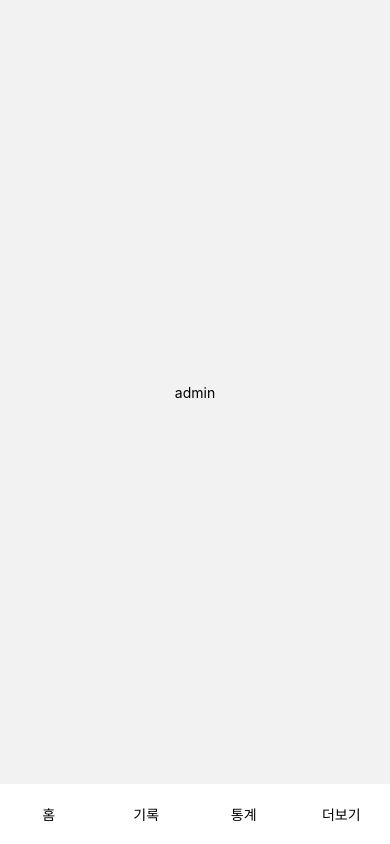
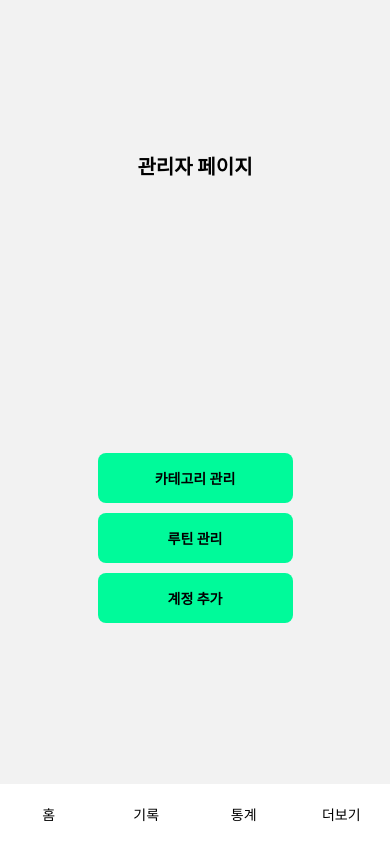
Before and after one commit to kigpand/healthinfo, a React Native app: screen /Admin in a window 390 px wide. Built offline with nearby package versions, Linux system fonts and the light colour scheme.

Commit message:
categorymanage 페이지 추가

```diff
--- a/App.tsx
+++ b/App.tsx
@@ -14,6 +14,7 @@ import {prevData} from './data/data';
 import useExercise from './store/useExercise';
 import Finish from './navigation/Finish';
 import Admin from './navigation/Admin';
+import CategoryManage from './navigation/CategoryManage';
 
 const Stack = createNativeStackNavigator();
 
@@ -77,6 +78,11 @@ function App(): JSX.Element {
           component={Admin}
           options={{headerShown: false}}
         />
+        <Stack.Screen
+          name="CategoryManage"
+          component={CategoryManage}
+          options={{headerShown: false}}
+        />
       </Stack.Navigator>
       <Footer />
     </NavigationContainer>
--- a/navigation/Admin.tsx
+++ b/navigation/Admin.tsx
@@ -1,9 +1,25 @@
-import {StyleSheet, Text, View} from 'react-native';
+import {Pressable, StyleSheet, Text, View} from 'react-native';
+import {mainColor} from '../style/color';
+import {ParamListBase, useNavigation} from '@react-navigation/native';
+import {NativeStackNavigationProp} from '@react-navigation/native-stack';
 
 export default function Admin() {
+  const nav = useNavigation<NativeStackNavigationProp<ParamListBase>>();
+
   return (
     <View style={styles.container}>
-      <Text>admin</Text>
+      <Text style={styles.title}>관리자 페이지</Text>
+      <Pressable
+        style={styles.button}
+        onPress={() => nav.navigate('CategoryManage')}>
+        <Text style={{fontWeight: 'bold'}}>카테고리 관리</Text>
+      </Pressable>
+      <Pressable style={styles.button}>
+        <Text style={{fontWeight: 'bold'}}>루틴 관리</Text>
+      </Pressable>
+      <Pressable style={styles.button}>
+        <Text style={{fontWeight: 'bold'}}>계정 추가</Text>
+      </Pressable>
     </View>
   );
 }
@@ -14,4 +30,18 @@ const styles = StyleSheet.create({
     alignItems: 'center',
     justifyContent: 'center',
   },
+  title: {
+    flex: 0.5,
+    fontWeight: 'bold',
+    fontSize: 20,
+  },
+  button: {
+    marginBottom: 10,
+    borderRadius: 8,
+    width: '50%',
+    height: 50,
+    backgroundColor: mainColor,
+    alignItems: 'center',
+    justifyContent: 'center',
+  },
 });
--- /dev/null
+++ b/navigation/CategoryManage.tsx
@@ -0,0 +1,17 @@
+import {StyleSheet, Text, View} from 'react-native';
+
+export default function CategoryManage() {
+  return (
+    <View style={styles.container}>
+      <Text>category</Text>
+    </View>
+  );
+}
+
+const styles = StyleSheet.create({
+  container: {
+    flex: 1,
+    alignItems: 'center',
+    justifyContent: 'center',
+  },
+});
```
